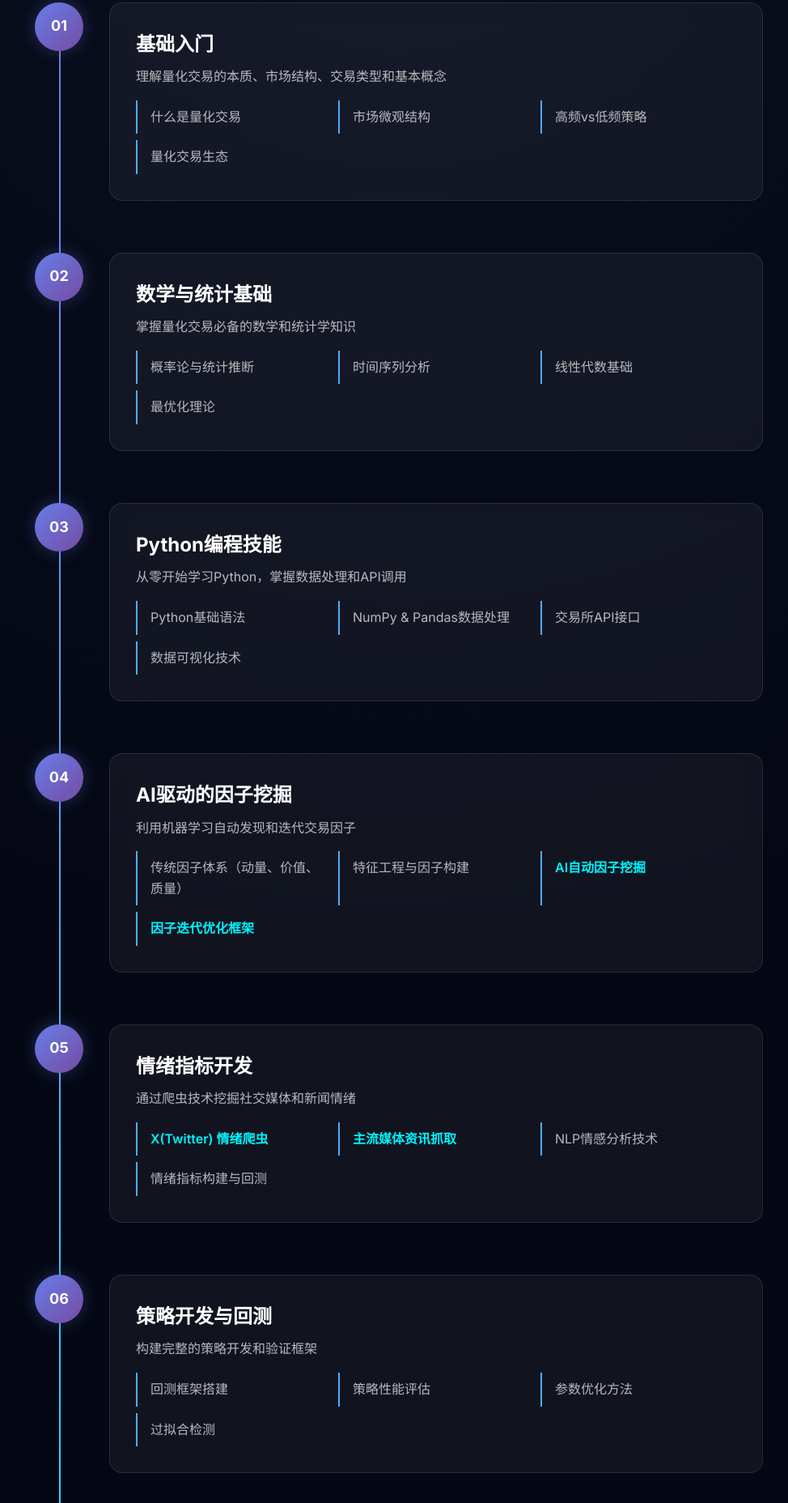
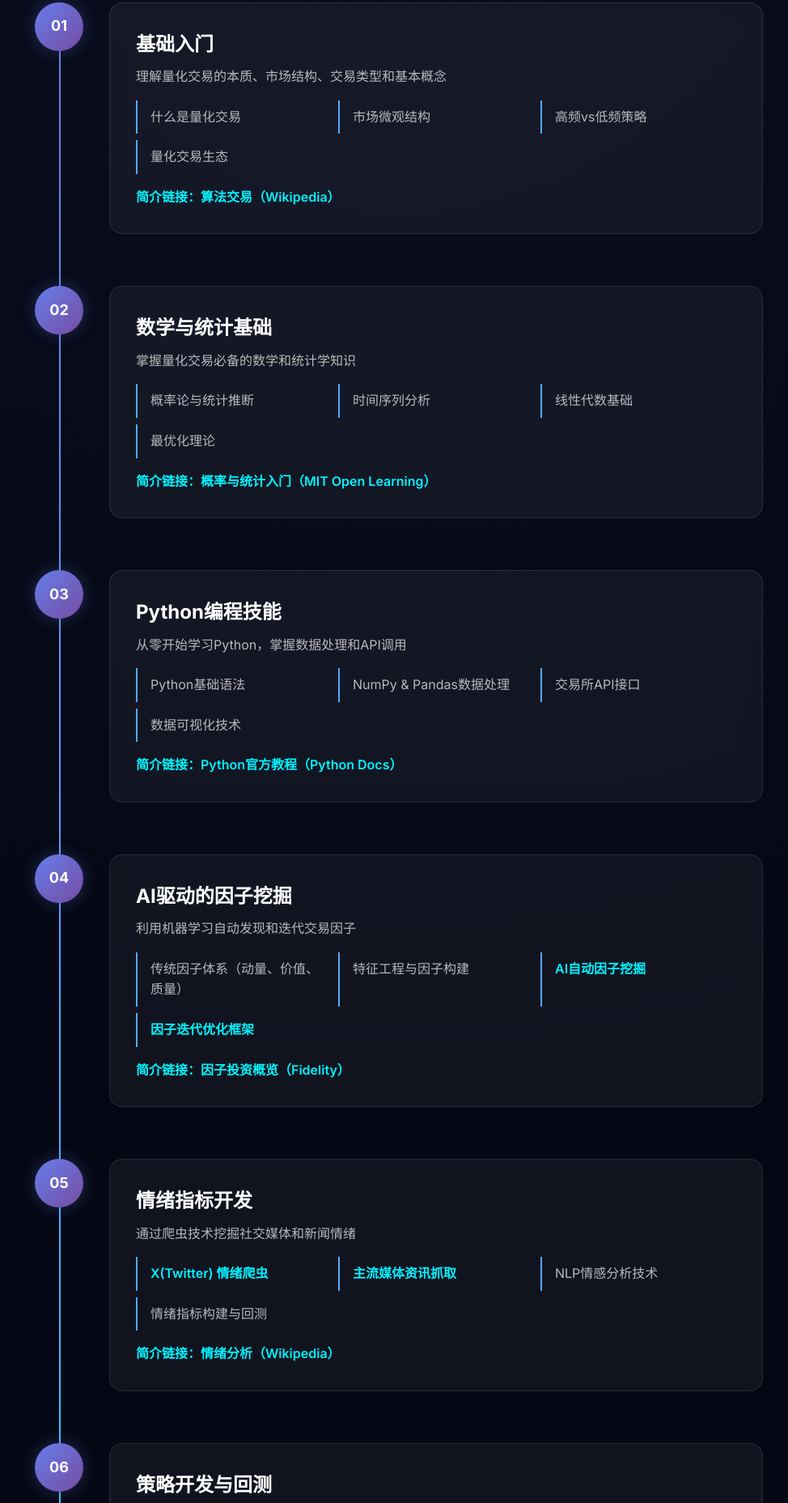
Before and after one commit to kayzenline/quant-learning-web, a plain HTML site: page index.html in a window 1280 px wide. Shown: the part 1079-2935 px from the top of the page at 81% size, without its empty margins (147-1121 px from the left). Drawn offline with Linux system fonts and the light colour scheme.

Commit message:
Update website content - latest changes

```diff
--- a/index.html
+++ b/index.html
@@ -97,6 +97,15 @@
                 <li>高频vs低频策略</li>
                 <li>量化交易生态</li>
               </ul>
+              <div class="timeline-link">
+                <a
+                  href="https://en.wikipedia.org/wiki/Algorithmic_trading"
+                  target="_blank"
+                  rel="noopener noreferrer"
+                >
+                  简介链接：算法交易（Wikipedia）
+                </a>
+              </div>
             </div>
           </div>
 
@@ -113,6 +122,15 @@
                 <li>线性代数基础</li>
                 <li>最优化理论</li>
               </ul>
+              <div class="timeline-link">
+                <a
+                  href="https://openlearninglibrary.mit.edu/courses/course-v1:MITx+18.05r_10+2022_Summer/about"
+                  target="_blank"
+                  rel="noopener noreferrer"
+                >
+                  简介链接：概率与统计入门（MIT Open Learning）
+                </a>
+              </div>
             </div>
           </div>
 
@@ -129,6 +147,15 @@
                 <li>交易所API接口</li>
                 <li>数据可视化技术</li>
               </ul>
+              <div class="timeline-link">
+                <a
+                  href="https://docs.python.org/3/tutorial/index.html"
+                  target="_blank"
+                  rel="noopener noreferrer"
+                >
+                  简介链接：Python官方教程（Python Docs）
+                </a>
+              </div>
             </div>
           </div>
 
@@ -145,6 +172,15 @@
                 <li><strong class="highlight">AI自动因子挖掘</strong></li>
                 <li><strong class="highlight">因子迭代优化框架</strong></li>
               </ul>
+              <div class="timeline-link">
+                <a
+                  href="https://institutional.fidelity.com/advisors/insights/topics/investing-ideas/an-overview-of-factor-investing"
+                  target="_blank"
+                  rel="noopener noreferrer"
+                >
+                  简介链接：因子投资概览（Fidelity）
+                </a>
+              </div>
             </div>
           </div>
 
@@ -161,6 +197,15 @@
                 <li>NLP情感分析技术</li>
                 <li>情绪指标构建与回测</li>
               </ul>
+              <div class="timeline-link">
+                <a
+                  href="https://en.wikipedia.org/wiki/Sentiment_analysis"
+                  target="_blank"
+                  rel="noopener noreferrer"
+                >
+                  简介链接：情绪分析（Wikipedia）
+                </a>
+              </div>
             </div>
           </div>
 
@@ -177,6 +222,15 @@
                 <li>参数优化方法</li>
                 <li>过拟合检测</li>
               </ul>
+              <div class="timeline-link">
+                <a
+                  href="https://en.wikipedia.org/wiki/Backtesting"
+                  target="_blank"
+                  rel="noopener noreferrer"
+                >
+                  简介链接：回测基础（Wikipedia）
+                </a>
+              </div>
             </div>
           </div>
 
@@ -193,6 +247,15 @@
                 <li>止损止盈设计</li>
                 <li>Kelly公式应用</li>
               </ul>
+              <div class="timeline-link">
+                <a
+                  href="https://www.investopedia.com/terms/r/riskmanagement.asp"
+                  target="_blank"
+                  rel="noopener noreferrer"
+                >
+                  简介链接：风险管理（Investopedia）
+                </a>
+              </div>
             </div>
           </div>
 
@@ -209,6 +272,15 @@
                 <li>监控与告警系统</li>
                 <li>持续迭代优化</li>
               </ul>
+              <div class="timeline-link">
+                <a
+                  href="https://en.wikipedia.org/wiki/Order_management_system"
+                  target="_blank"
+                  rel="noopener noreferrer"
+                >
+                  简介链接：订单管理系统（OMS）（Wikipedia）
+                </a>
+              </div>
             </div>
           </div>
         </div>
--- a/styles.css
+++ b/styles.css
@@ -515,6 +515,22 @@ section {
   font-weight: 600;
 }
 
+.timeline-link {
+  margin-top: var(--spacing-sm);
+}
+
+.timeline-link a {
+  color: var(--accent-cyan);
+  text-decoration: none;
+  font-size: var(--font-size-sm);
+  font-weight: 600;
+  transition: color var(--transition-fast);
+}
+
+.timeline-link a:hover {
+  color: var(--accent-blue);
+}
+
 /* ==========================================
    Modules Grid
    ========================================== */
```
